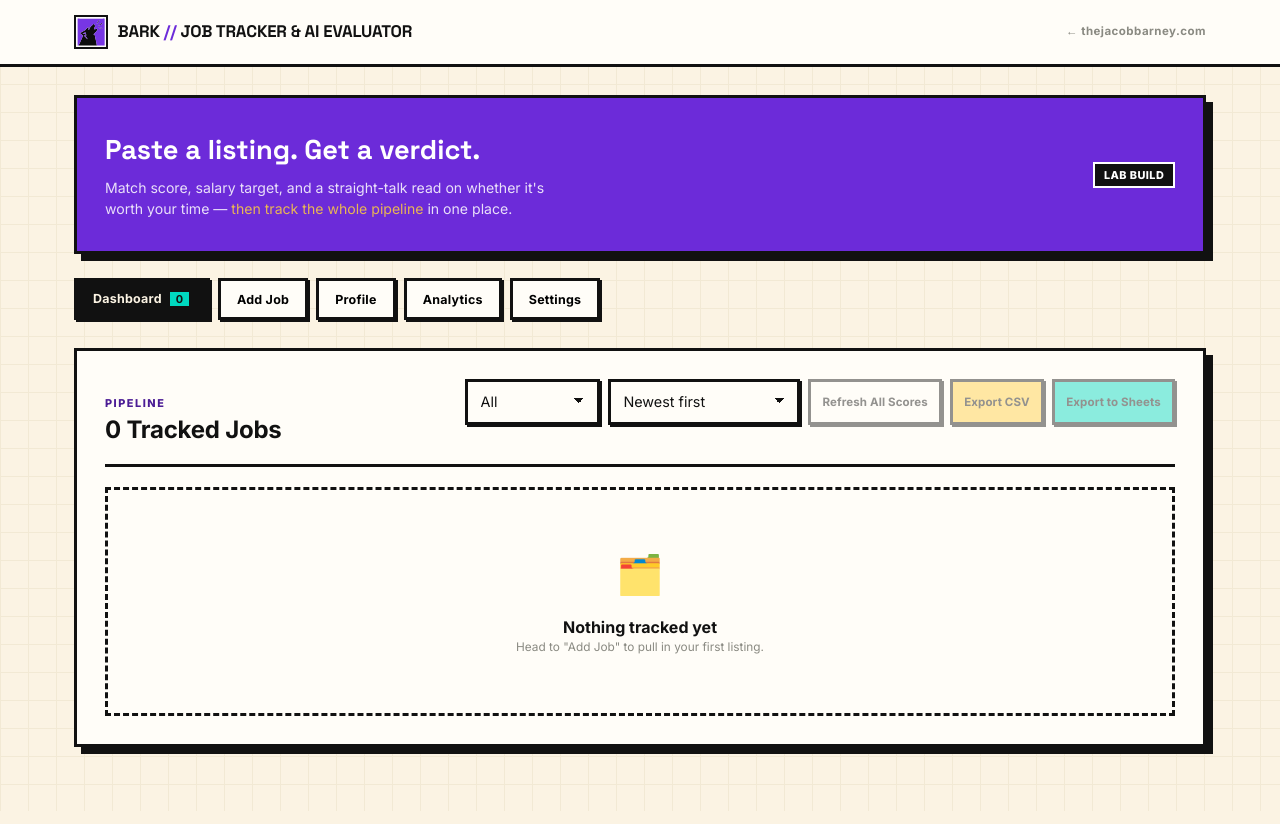
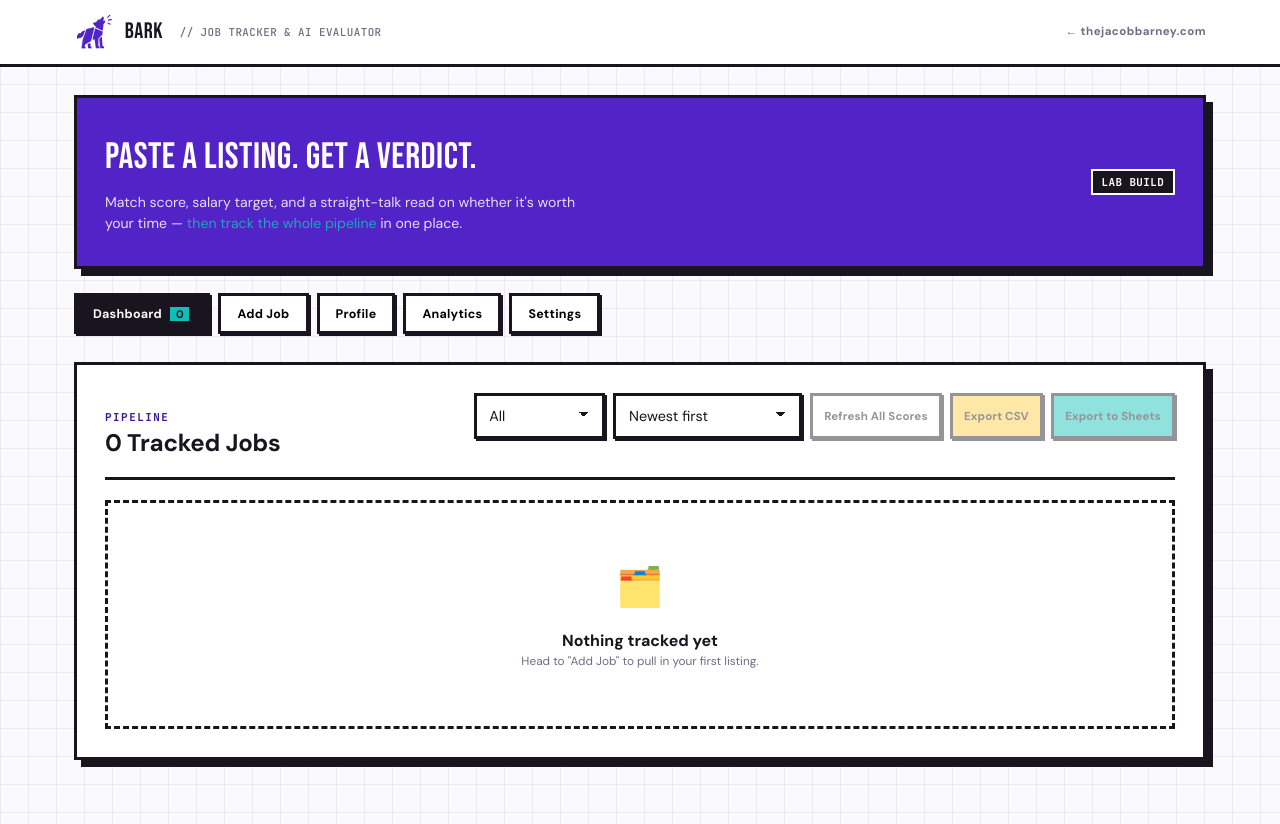
Before and after one commit to thejacobbarney/thejacobbarney.github.io, a plain HTML site: page bark/index.html in a window 1280 px wide. Drawn offline with nearby package versions, Linux system fonts and the light colour scheme.

Commit message:
Restyle Bark with the real brand identity: wolf mark, brand colors, new type system (#10)
Applies the actual Bark logo/brand (howling wolf mark, purple #5223C6,
turquoise #0CC0B9 — sampled from the real vector logo file) across the
whole app, replacing the earlier placeholder palette and wordmark-pattern
icon. Swaps Space Grotesk/Inter for Bebas Neue (big display numbers: hero
headline, score dial, stat tiles) + DM Sans (body/UI) + JetBrains Mono
(all the small uppercase labels/eyebrows/badges), matching the type system
established in the separate landing-page redesign draft.

Purely cosmetic — no changes to app logic, parsing, scoring, or state.
All CSS changes go through the existing --ink/--purple/--turq/etc. custom
properties, so every component (buttons, panels, badges, score dial,
charts) picks up the new palette automatically. Verified end-to-end
against the live app (mocked CDN deps) with a real pasted job posting:
dashboard, add-job, analytics, and the job card/score-dial all render
correctly, and the 17/17 parseFreeText regression suite still passes
untouched.


Claude-Session: https://claude.ai/code/session_01L3DJhx6xuaiAfE3UCCyvrp

Co-authored-by: Claude <noreply@anthropic.com>

```diff
--- a/bark/index.html
+++ b/bark/index.html
@@ -4,29 +4,29 @@
 <meta charset="UTF-8" />
 <meta name="viewport" content="width=device-width, initial-scale=1.0" />
 <title>Bark — Job Tracker &amp; AI Evaluator</title>
-<link rel="icon" type="image/svg+xml" href="assets/bark-icon.svg" />
+<link rel="icon" type="image/svg+xml" href="assets/bark-wolf.svg" />
 <meta name="description" content="Paste a job listing, get an instant AI match score, salary target, and career-move read — then track the whole pipeline in one dashboard." />
 <meta property="og:title" content="Bark — Job Tracker & AI Evaluator" />
 <meta property="og:description" content="Scrape job listings, score your fit, and track your pipeline — a bold, high-contrast job search dashboard." />
 <link rel="preconnect" href="https://fonts.googleapis.com">
-<link href="https://fonts.googleapis.com/css2?family=Space+Grotesk:wght@500;700&family=Inter:wght@400;500;600;700;800&family=JetBrains+Mono:wght@500;700&display=swap" rel="stylesheet">
+<link href="https://fonts.googleapis.com/css2?family=Bebas+Neue&family=DM+Sans:wght@400;500;700;900&family=JetBrains+Mono:wght@500;700&display=swap" rel="stylesheet">
 <script crossorigin src="https://unpkg.com/react@18/umd/react.production.min.js"></script>
 <script crossorigin src="https://unpkg.com/react-dom@18/umd/react-dom.production.min.js"></script>
 <script src="https://unpkg.com/@babel/standalone/babel.min.js"></script>
 <style>
   :root{
-    --ink:#111111;
-    --cream:#FBF3E3;
-    --cream-2:#F2E9D4;
-    --paper:#FFFDF8;
-    --turq:#00D9C0;
-    --turq-dark:#00A895;
-    --purple:#6C2BD9;
-    --purple-dark:#4C1D95;
+    --ink:#18151F;
+    --cream:#FAF9FC;
+    --cream-2:#ECE8F5;
+    --paper:#FFFFFF;
+    --turq:#0CC0B9;
+    --turq-dark:#098883;
+    --purple:#5223C6;
+    --purple-dark:#3B1690;
     --yellow:#FFCE3D;
     --pink:#FF5C8A;
     --green:#00C853;
-    --gray:#8A8A82;
+    --gray:#726C82;
     --shadow: 4px 4px 0 var(--ink);
     --shadow-sm: 2px 2px 0 var(--ink);
     --shadow-lg: 7px 7px 0 var(--ink);
@@ -40,11 +40,11 @@
       linear-gradient(90deg, var(--cream-2) 1px, transparent 1px);
     background-size: 28px 28px;
     color:var(--ink);
-    font-family:'Inter',system-ui,sans-serif;
+    font-family:'DM Sans',system-ui,sans-serif;
     min-height:100vh;
     line-height:1.5;
   }
-  h1,h2,h3,.display{font-family:'Space Grotesk',sans-serif;}
+  h1,h2,h3,.display{font-family:'Bebas Neue',sans-serif;font-weight:400;text-transform:uppercase;letter-spacing:0.015em;}
   a{color:inherit;}
   button{font-family:inherit;}
   ::selection{background:var(--yellow);color:var(--ink);}
@@ -64,15 +64,21 @@
     height:64px; gap:1rem; flex-wrap:wrap;
   }
   .nb-logo{
-    display:flex;align-items:center;gap:0.6rem;
-    font-family:'Space Grotesk',sans-serif;font-weight:700;font-size:1.05rem;
-    letter-spacing:-0.01em;
+    display:flex;align-items:center;gap:0.55rem;
     text-decoration:none;
   }
   .nb-logo-mark{
-    width:34px;height:34px;flex-shrink:0;
-    border:2px solid var(--ink);
+    width:42px;height:42px;flex-shrink:0;
     display:block;
+    object-fit:contain;
+  }
+  .nb-logo-word{
+    font-family:'Bebas Neue',sans-serif;font-size:1.4rem;letter-spacing:0.02em;
+  }
+  .nb-logo-sub{
+    font-family:'JetBrains Mono',monospace;font-size:0.68rem;font-weight:500;
+    letter-spacing:0.04em;text-transform:uppercase;color:var(--gray);
+    margin-left:0.5rem;
   }
   .nb-back{
     font-size:0.72rem;font-weight:700;letter-spacing:0.04em;
@@ -141,15 +147,16 @@
     border-bottom:3px solid var(--ink);
   }
   .nb-eyebrow{
-    font-size:0.68rem;font-weight:800;letter-spacing:0.14em;text-transform:uppercase;
+    font-family:'JetBrains Mono',monospace;
+    font-size:0.68rem;font-weight:700;letter-spacing:0.14em;text-transform:uppercase;
     color:var(--purple-dark);
   }
   .nb-title{font-size:1.5rem;font-weight:700;letter-spacing:-0.01em;}
-  .nb-sub{font-size:0.85rem;color:#4a4a44;max-width:640px;}
+  .nb-sub{font-size:0.85rem;color:#5C5568;max-width:640px;}
 
   /* ── form elements ──────────────────────────── */
   .nb-field{display:flex;flex-direction:column;gap:0.4rem;margin-bottom:1.1rem;}
-  .nb-label{font-size:0.72rem;font-weight:800;letter-spacing:0.06em;text-transform:uppercase;}
+  .nb-label{font-family:'JetBrains Mono',monospace;font-size:0.68rem;font-weight:700;letter-spacing:0.06em;text-transform:uppercase;}
   .nb-hint{font-size:0.74rem;color:var(--gray);}
   .nb-input, .nb-textarea, .nb-select{
     border:3px solid var(--ink);
@@ -172,7 +179,8 @@
     display:inline-flex;align-items:center;gap:0.3rem;
     border:2.5px solid var(--ink);
     padding:0.18rem 0.55rem;
-    font-size:0.68rem;font-weight:800;letter-spacing:0.04em;text-transform:uppercase;
+    font-family:'JetBrains Mono',monospace;
+    font-size:0.68rem;font-weight:700;letter-spacing:0.04em;text-transform:uppercase;
     background:var(--paper);
   }
   .nb-skill-pill{
@@ -190,12 +198,12 @@
     width:74px;height:74px;flex-shrink:0;
     border:3px solid var(--ink);
     display:flex;flex-direction:column;align-items:center;justify-content:center;
-    font-family:'Space Grotesk',sans-serif;
+    font-family:'Bebas Neue',sans-serif;
     box-shadow:var(--shadow-sm);
   }
-  .nb-score .num{font-size:1.4rem;font-weight:700;line-height:1;}
-  .nb-score .num .denom{font-size:0.68rem;font-weight:700;opacity:0.65;}
-  .nb-score .lbl{font-size:0.55rem;font-weight:800;letter-spacing:0.06em;text-transform:uppercase;}
+  .nb-score .num{font-size:1.7rem;line-height:1;}
+  .nb-score .num .denom{font-size:0.8rem;opacity:0.65;}
+  .nb-score .lbl{font-family:'JetBrains Mono',monospace;font-size:0.55rem;font-weight:700;letter-spacing:0.06em;text-transform:uppercase;}
   .score-high{background:var(--green);}
   .score-mid{background:var(--yellow);}
   .score-low{background:#FF5C5C;}
@@ -228,7 +236,7 @@
     border:2.5px solid var(--ink);
     font-size:0.85rem;line-height:1.7;
   }
-  .job-analysis-label{font-size:0.65rem;font-weight:800;letter-spacing:0.08em;text-transform:uppercase;color:var(--purple-dark);margin-bottom:0.35rem;}
+  .job-analysis-label{font-family:'JetBrains Mono',monospace;font-size:0.65rem;font-weight:700;letter-spacing:0.08em;text-transform:uppercase;color:var(--purple-dark);margin-bottom:0.35rem;}
 
   .status-select{border-width:2.5px; font-weight:700; font-size:0.75rem; padding:0.4rem 0.5rem; width:auto;}
   .status-In\ Progress{background:#FFF3C4;}
@@ -249,8 +257,8 @@
     border:3px solid var(--ink);background:var(--paper);
     padding:1.1rem 1.2rem;box-shadow:var(--shadow-sm);
   }
-  .stat-tile .n{font-family:'Space Grotesk',sans-serif;font-size:1.9rem;font-weight:700;line-height:1;}
-  .stat-tile .l{font-size:0.7rem;font-weight:700;letter-spacing:0.05em;text-transform:uppercase;color:var(--gray);margin-top:0.35rem;}
+  .stat-tile .n{font-family:'Bebas Neue',sans-serif;font-size:2.3rem;line-height:1;}
+  .stat-tile .l{font-family:'JetBrains Mono',monospace;font-size:0.7rem;font-weight:700;letter-spacing:0.05em;text-transform:uppercase;color:var(--gray);margin-top:0.35rem;}
   .bar-row{display:flex;align-items:center;gap:0.7rem;margin-bottom:0.6rem;}
   .bar-label{width:150px;flex-shrink:0;font-size:0.78rem;font-weight:700;}
   .bar-track{flex:1;height:20px;border:2.5px solid var(--ink);background:var(--cream-2);position:relative;}
@@ -281,9 +289,9 @@
     display:flex;justify-content:space-between;align-items:center;gap:1.5rem;flex-wrap:wrap;
     box-shadow:var(--shadow-lg);
   }
-  .hero-strip h1{font-size:1.7rem;font-weight:700;margin-bottom:0.4rem;}
+  .hero-strip h1{font-size:2.3rem;margin-bottom:0.4rem;}
   .hero-strip p{font-size:0.88rem;opacity:0.85;max-width:480px;}
-  .hero-strip .accent{color:var(--yellow);}
+  .hero-strip .accent{color:var(--turq);}
 
   select.nb-select{appearance:none;background-image:linear-gradient(45deg,transparent 50%, var(--ink) 50%),linear-gradient(135deg, var(--ink) 50%,transparent 50%);background-position:calc(100% - 18px) calc(1.1em),calc(100% - 13px) calc(1.1em);background-size:5px 5px,5px 5px;background-repeat:no-repeat;padding-right:2rem;}
 
@@ -2376,8 +2384,9 @@ function App(){
       <div className="nb-topbar">
         <div className="nb-topbar-inner">
           <div className="nb-logo">
-            <img className="nb-logo-mark" src="assets/bark-icon.svg" alt="Bark" />
-            <span>BARK <span style={{color:"var(--purple)"}}>//</span> JOB TRACKER &amp; AI EVALUATOR</span>
+            <img className="nb-logo-mark" src="assets/bark-wolf.svg" alt="Bark" />
+            <span className="nb-logo-word">BARK</span>
+            <span className="nb-logo-sub">// JOB TRACKER &amp; AI EVALUATOR</span>
           </div>
           <a className="nb-back" href="https://thejacobbarney.com/#personal">← thejacobbarney.com</a>
         </div>
```
Also changed, not shown: bark/assets/bark-lockup.svg (added), bark/assets/bark-wolf.svg (added).
